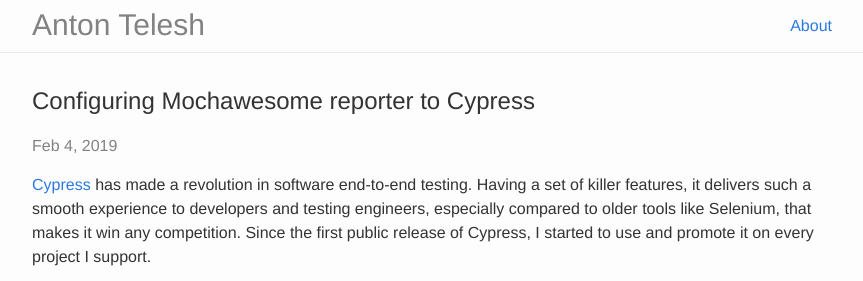
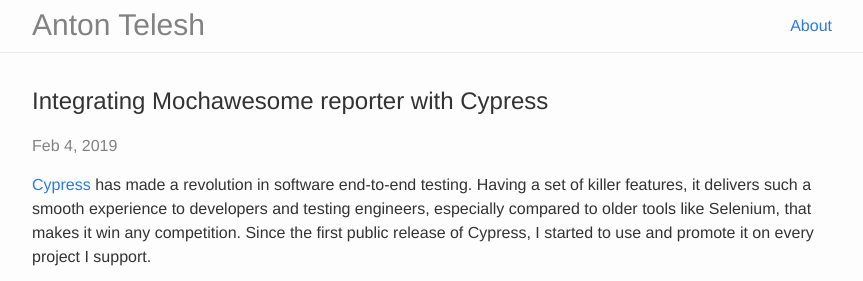
Before and after one commit to Antontelesh/antontelesh.github.io, a Jekyll site: the page built from _posts/2019-02-04-mochawesome-merge.md, in a window 1280 px wide and 900 px high. Shown: the top 281 px of the window, without its empty margins (208-1071 px from the left). Built offline with Jekyll 4.4.1, drawn with Linux system fonts in a browser that asks for light colours; comment, search, counter and statistics services are not loaded.

Commit message:
fix the title

```diff
--- a/_posts/2019-02-04-mochawesome-merge.md
+++ b/_posts/2019-02-04-mochawesome-merge.md
@@ -1,6 +1,6 @@
 ---
 layout: post
-title: "Configuring Mochawesome reporter to Cypress"
+title: "Integrating Mochawesome reporter with Cypress"
 date: 2019-02-04 12:55:00 +0300
 categories: testing
 ---
```
